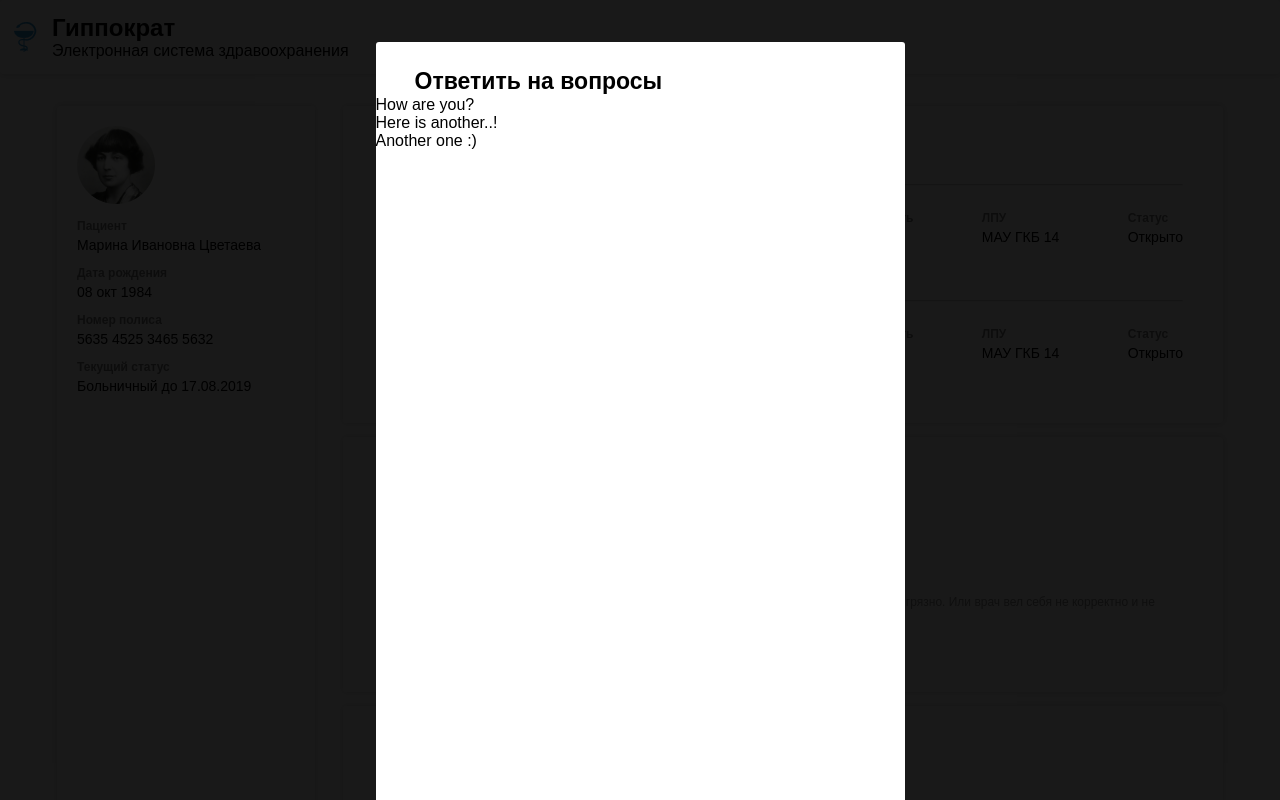
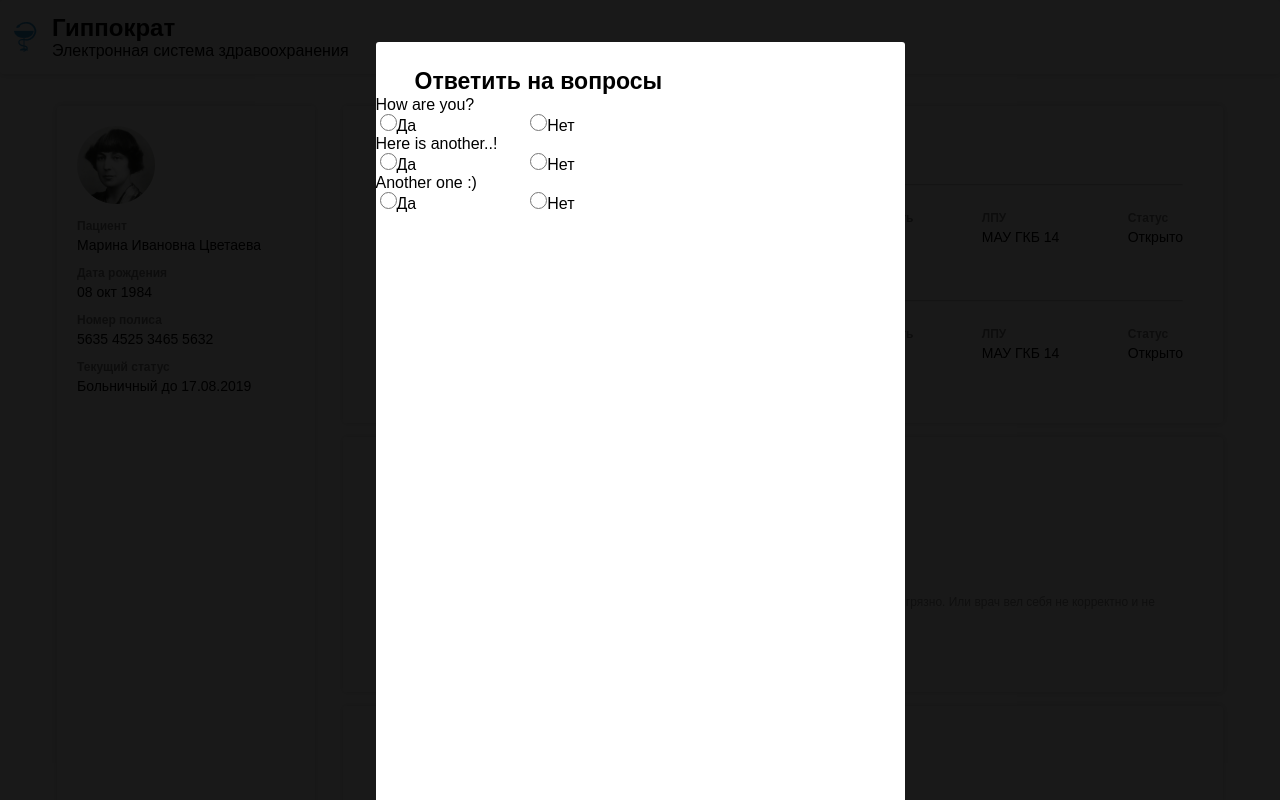
Before and after one commit to genalll/medicine, a React (Create React App) app: page / in a window 1280 px wide. Shown: the top 800 px of the page. Built offline with nearby package versions, Linux system fonts and the light colour scheme.

Commit message:
radiobuttons

```diff
--- a/src/containers/Question/index.jsx
+++ b/src/containers/Question/index.jsx
@@ -2,11 +2,38 @@ import React, { Fragment, Component } from 'react';
 import './style.css'
 
 class Question extends Component {
+    state ={
+        yes: false,
+        no: false,
+    }
+
+    setYes = () => {
+        this.setState({
+            yes: true,
+            no: false,
+        })
+    }
+
+    setNo = () => {
+        this.setState({
+            yes: false,
+            no: true,
+        })
+    }
+
     render() {
         return (
             <Fragment>
                 <div className="question-body">
                     <p className="question">{this.props.question}</p>
+                    <label className="question-radio">
+                        <input className="question-var" type="radio" checked={this.state.yes} onClick={this.setYes} />
+                        Да
+                    </label>
+                    <label className="question-radio">
+                        <input className="question-var" type="radio" checked={this.state.no} onClick={this.setNo} />
+                        Нет
+                    </label>
                 </div>
             </Fragment>
         )
--- a/src/containers/Question/style.css
+++ b/src/containers/Question/style.css
@@ -0,0 +1,8 @@
+.question-radio {
+    margin: 16px 110px 25px 4px;
+}
+
+.question-var {
+    width: 17px;
+    height: 17px;
+}
```
